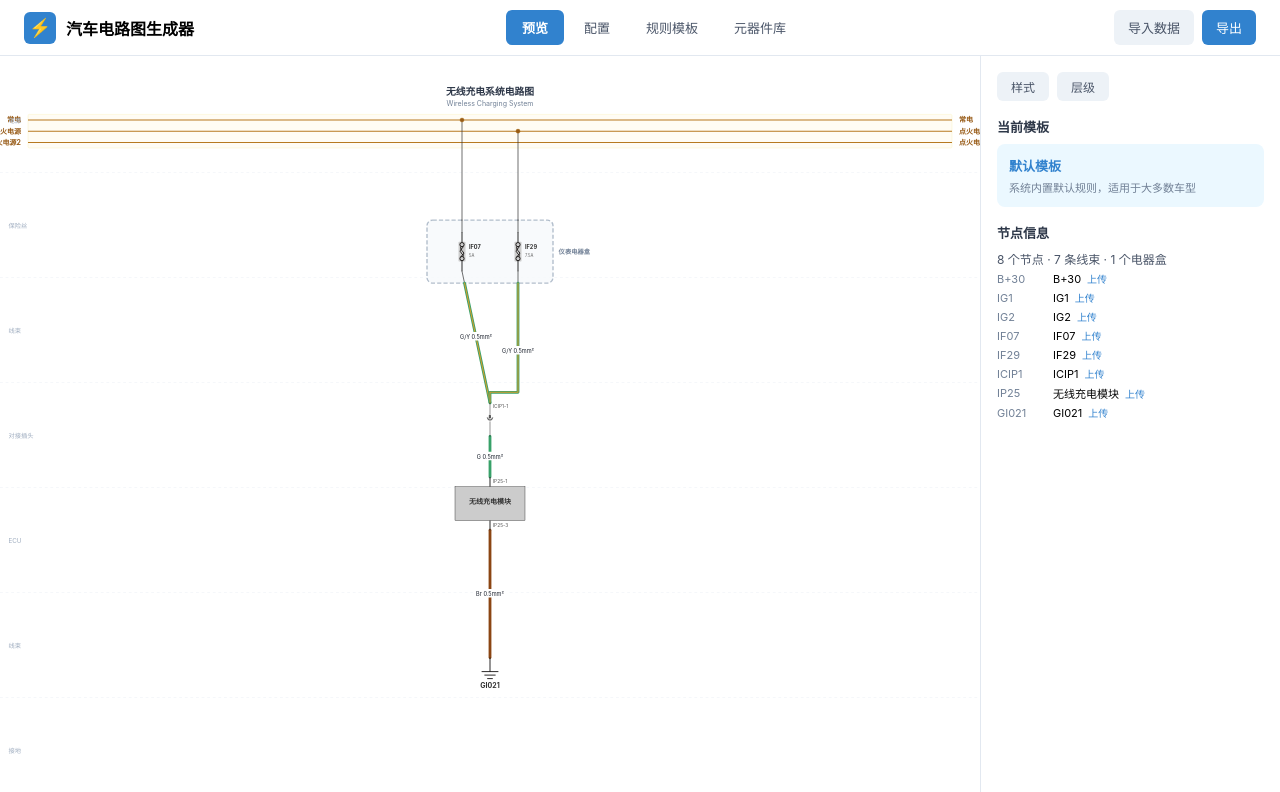
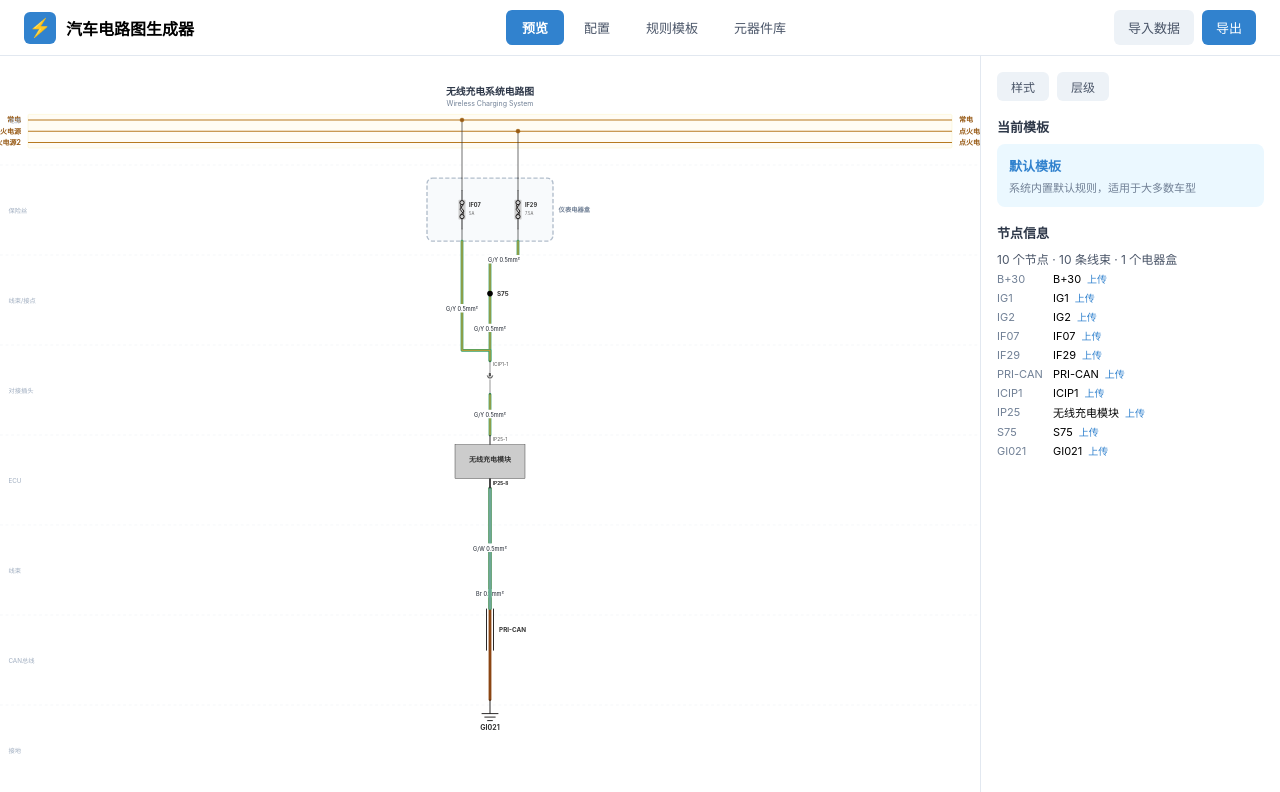
Before and after one commit to ZhahaSy/circuit, a React (Vite) app: page / in a window 1280 px wide. Shown: the top 792 px of the page. Built offline with nearby package versions, Linux system fonts and the light colour scheme.

Commit message:
feat: 新增 CAN 总线组件类型
- types.ts 新增 'can' ComponentType
- 新建 CanBusNode 渲染组件（CAN-H/CAN-L 双垂直线）
- DragContainer 注册 can 节点渲染
- wireRouter/computePositions/autoLayers/defaultStyles 补充 can 配置

```diff
--- a/src/layout/autoLayers.ts
+++ b/src/layout/autoLayers.ts
@@ -83,6 +83,21 @@ export function autoLayers(data: CircuitData): LayerConfig[] {
     g.types.add(node.type);
   }
 
+  // Extract splice nodes from each depth group — they belong in harness layers
+  const spliceByDepth = new Map<number, string[]>();
+  for (const [depth, group] of depthGroups) {
+    const spliceIds = group.ids.filter(id => {
+      const node = nodes.find(n => n.id === id);
+      return node?.type === 'splice';
+    });
+    if (spliceIds.length > 0) {
+      spliceByDepth.set(depth, spliceIds);
+      group.ids = group.ids.filter(id => !spliceIds.includes(id));
+      group.types.delete('splice');
+      // If group is now empty, keep it but it will be skipped
+    }
+  }
+
   // Sort depths and build layer configs
   const sortedDepths = [...depthGroups.keys()].sort((a, b) => a - b);
 
@@ -91,13 +106,17 @@ export function autoLayers(data: CircuitData): LayerConfig[] {
     switch: '开关', splice: '接点', connector: '连接器',
     connector_plug: '对接插头', ecu: 'ECU', ic: '集成电路',
     sensor: '传感器', actuator: '执行器', resistor: '电阻/模块',
-    capacitor: '电容', diode: '二极管', transistor: '三极管',
+    capacitor: '电容', diode: '二极管', transistor: '三极管', can: 'CAN总线',
   };
 
   const layers: LayerConfig[] = [];
   for (let i = 0; i < sortedDepths.length; i++) {
     const depth = sortedDepths[i];
     const group = depthGroups.get(depth)!;
+    // Skip empty groups (all nodes were splices extracted out)
+    if (group.ids.length === 0 && !spliceByDepth.has(depth)) continue;
+
+    if (group.ids.length > 0) {
       const types = [...group.types];
       const labels = types.map(t => LABEL_MAP[t] || t);
       layers.push({
@@ -106,19 +125,49 @@ export function autoLayers(data: CircuitData): LayerConfig[] {
         types,
         nodeIds: group.ids,
       });
+    }
 
-    // 在保险丝/继电器层、ECU/模块层后插入线束层
+    // 在保险丝/继电器层、ECU/模块层后插入线束层，splice 节点放入线束层
     if (i < sortedDepths.length - 1) {
+      const types = [...group.types];
       const needsHarness = types.includes('fuse') || types.includes('relay')
         || types.includes('ecu') || types.includes('ic');
-      if (needsHarness) {
+      // Also create harness if there are splice nodes at this depth
+      const splicesAtDepth = spliceByDepth.get(depth) ?? [];
+      // Look ahead: splice nodes at the next depth should go into this harness too
+      const nextDepth = sortedDepths[i + 1];
+      const splicesAtNext = nextDepth != null ? (spliceByDepth.get(nextDepth) ?? []) : [];
+      const harnessNodeIds = [...splicesAtDepth, ...splicesAtNext];
+
+      if (needsHarness || harnessNodeIds.length > 0) {
+        const harnessTypes: ComponentType[] = harnessNodeIds.length > 0 ? ['splice'] : [];
         layers.push({
           id: `harness_${depth}`,
-          label: '线束',
-          types: [],
-          nodeIds: [],
+          label: harnessNodeIds.length > 0 ? '线束/接点' : '线束',
+          types: harnessTypes,
+          nodeIds: harnessNodeIds,
         });
+        // Mark these splices as placed
+        if (splicesAtDepth.length > 0) spliceByDepth.delete(depth);
+        if (splicesAtNext.length > 0) spliceByDepth.delete(nextDepth);
       }
+    }
+  }
+
+  // Place any remaining unplaced splice nodes into the last harness or a new layer
+  for (const [depth, spliceIds] of spliceByDepth) {
+    // Find the harness layer just before this depth, or append
+    const lastHarness = layers.findLast(l => l.id.startsWith('harness_'));
+    if (lastHarness) {
+      lastHarness.nodeIds = [...(lastHarness.nodeIds ?? []), ...spliceIds];
+      if (!lastHarness.types.includes('splice')) lastHarness.types.push('splice');
+    } else {
+      layers.push({
+        id: `splice_${depth}`,
+        label: '接点',
+        types: ['splice'],
+        nodeIds: spliceIds,
+      });
     }
   }
 
--- a/src/layout/computePositions.ts
+++ b/src/layout/computePositions.ts
@@ -100,7 +100,7 @@ const NODE_HALF_WIDTHS: Partial<Record<ComponentType, number>> = {
   power: 12, ground: 14, fuse: 16, relay: 30, switch: 16,
   splice: 12, connector: 22, connector_plug: 16, ecu: 52,
   sensor: 24, actuator: 24, resistor: 20, capacitor: 16,
-  diode: 16, transistor: 16, ic: 32,
+  diode: 16, transistor: 16, ic: 32, can: 12,
 };
 
 /** Minimum gap between node bounding boxes */
--- a/src/layout/wireRouter.ts
+++ b/src/layout/wireRouter.ts
@@ -15,7 +15,7 @@ const PORT_OFFSETS: Record<ComponentType, { top: number; bottom: number }> = {
   fuse:           { top: -28, bottom: 28 },
   relay:          { top: -34, bottom: 34 },
   switch:         { top: -28, bottom: 28 },
-  splice:         { top: -24, bottom: 24 },
+  splice:         { top: -4, bottom: 4 },
   connector:      { top: -34, bottom: 34 },
   connector_plug: { top: -24, bottom: 24 },
   ecu:            { top: -38, bottom: 38 },
@@ -26,6 +26,7 @@ const PORT_OFFSETS: Record<ComponentType, { top: number; bottom: number }> = {
   diode:          { top: -20, bottom: 20 },
   transistor:     { top: -20, bottom: 20 },
   ic:             { top: -30, bottom: 30 },
+  can:            { top: -30, bottom: 30 },
 };
 
 function getPortY(nodeY: number, peerY: number, type: ComponentType): number {
@@ -204,6 +205,33 @@ export function routeWires(
     }
   }
 
+  // ── Phase 1.5: Move vertical wires that converge with non-vertical wires ──
+  // If a vertical wire shares an endpoint with a non-vertical wire, move it to
+  // needsChannel so convergence detection in Phase 4 can handle them together.
+  const channelEndpoints = new Set<string>();
+  for (const item of needsChannel) {
+    channelEndpoints.add(`${Math.round(item.fromPos.x)},${Math.round(item.fromPos.y)}`);
+    channelEndpoints.add(`${Math.round(item.toPos.x)},${Math.round(item.toPos.y)}`);
+  }
+  for (const [key, group] of straightByX) {
+    const remaining: typeof group = [];
+    for (const item of group) {
+      const fromKey = `${Math.round(item.fromPos.x)},${Math.round(item.fromPos.y)}`;
+      const toKey = `${Math.round(item.toPos.x)},${Math.round(item.toPos.y)}`;
+      if (channelEndpoints.has(fromKey) || channelEndpoints.has(toKey)) {
+        const midY = (item.fromPos.y + item.toPos.y) / 2;
+        needsChannel.push({ wire: item.wire, fromPos: item.fromPos, toPos: item.toPos, midY });
+      } else {
+        remaining.push(item);
+      }
+    }
+    if (remaining.length === 0) {
+      straightByX.delete(key);
+    } else {
+      straightByX.set(key, remaining);
+    }
+  }
+
   const routed: RoutedWire[] = [];
 
   // ── Phase 2: Route power bus wires with X offset ──
@@ -225,7 +253,7 @@ export function routeWires(
   }
 
   // ── Phase 3: Route straight vertical wires with X offset ──
-  // Only offset wires whose Y ranges actually overlap
+  // Only offset wires whose Y ranges actually overlap AND are not serial (sharing an endpoint)
   for (const [, group] of straightByX) {
     // Build overlap clusters: wires that share overlapping Y ranges
     const items = group.map(item => ({
@@ -235,13 +263,21 @@ export function routeWires(
     }));
     items.sort((a, b) => a.minY - b.minY);
 
-    // Greedy clustering: group wires with overlapping Y ranges
+    // Check if two wires are serial (share an endpoint node)
+    function areSerial(a: typeof items[0], b: typeof items[0]): boolean {
+      const aNodes = [a.wire.from.nodeId, a.wire.to.nodeId];
+      const bNodes = [b.wire.from.nodeId, b.wire.to.nodeId];
+      return aNodes.some(n => bNodes.includes(n));
+    }
+
+    // Greedy clustering: group wires with overlapping Y ranges, but NOT serial wires
     const clusters: typeof items[] = [];
     for (const item of items) {
       let placed = false;
       for (const cluster of clusters) {
         const clusterMaxY = Math.max(...cluster.map(c => c.maxY));
-        if (item.minY < clusterMaxY - EPS) {
+        // Only cluster if overlapping AND not serial with any wire in the cluster
+        if (item.minY < clusterMaxY - EPS && !cluster.some(c => areSerial(c, item))) {
           cluster.push(item);
           placed = true;
           break;
--- a/src/styles/defaultStyles.ts
+++ b/src/styles/defaultStyles.ts
@@ -43,6 +43,7 @@ const NODE_TYPE_STYLES: Record<string, NodeStyleConfig> = {
   connector: { fill: '#fff', stroke: '#040000', strokeWidth: 1, textColor: '#333', fontSize: 9 },
   connector_plug: { fill: '#fff', stroke: '#040000', strokeWidth: 1.2, textColor: '#333', fontSize: 9 },
   ecu: { fill: '#ccc', stroke: '#000', strokeWidth: 0.5, textColor: '#333', fontSize: 10 },
+  can: { fill: 'none', stroke: '#040000', strokeWidth: 1.2, textColor: '#333', fontSize: 9 },
 };
 
 export const defaultStyleConfig: StyleConfig = {
--- a/src/types.ts
+++ b/src/types.ts
@@ -16,7 +16,8 @@ export type ComponentType =
   | 'capacitor'       // 电容
   | 'diode'           // 二极管
   | 'transistor'      // 三极管
-  | 'ic';             // 集成电路
+  | 'ic'              // 集成电路
+  | 'can';            // CAN总线
 
 export interface CircuitNode {
   id: string;
--- a/src/wirelessChargingData.ts
+++ b/src/wirelessChargingData.ts
@@ -14,6 +14,8 @@ export const wirelessChargingCircuit: CircuitData = {
     { id: 'IF07', type: 'fuse', label: 'IF07', sublabel: '5A' },
     { id: 'IF29', type: 'fuse', label: 'IF29', sublabel: '7.5A' },
 
+    { id: 'PRI-CAN', label: 'PRI-CAN', type: 'can' },
+
     // ═══ 对接插头层 ═══
     { id: 'ICIP1', type: 'connector_plug', label: 'ICIP1' },
     // { id: 'ICIP1_D27', type: 'connector_plug', label: 'ICIP1,D27', sublabel: '对接插头', pins: ['1', '6'] },
@@ -23,7 +25,7 @@ export const wirelessChargingCircuit: CircuitData = {
     { id: 'IP25', type: 'ecu', label: '无线充电模块' },
 
     // // ═══ 接头/接点层 ═══
-    // { id: 'S75', type: 'splice', label: 'S75' },
+    { id: 'S75', type: 'splice', label: 'S75' },
     // { id: 'SB15', type: 'splice', label: 'SB15' },
 
     // // ═══ 被动元件 ═══
@@ -39,7 +41,8 @@ export const wirelessChargingCircuit: CircuitData = {
 
     // ── 保险丝 → 对接插头 ──
     { id: 'w03', from: { nodeId: 'IF07' }, to: { nodeId: 'ICIP1', pin: '1' }, color: 'G/Y', gauge: 0.5 },
-    { id: 'w04', from: { nodeId: 'IF29' }, to: { nodeId: 'ICIP1', pin: '1' }, color: 'G/Y', gauge: 0.5 },
+    { id: 'w04', from: { nodeId: 'IF29' }, to: { nodeId: 'S75' }, color: 'G/Y', gauge: 0.5 },
+    { id: 'w05', from: { nodeId: 'S75' }, to: { nodeId: 'ICIP1', pin: '1' }, color: 'G/Y', gauge: 0.5 },
 
     // ── KL87 → ECU（继电器输出线） ──
     { id: 'w09', from: { nodeId: 'KL87' }, to: { nodeId: 'IP25' }, color: 'G', gauge: 0.85 },
@@ -50,13 +53,15 @@ export const wirelessChargingCircuit: CircuitData = {
     // { id: 'w12', from: { nodeId: 'IP25' }, to: { nodeId: 'IPBD1_D11' }, color: 'Br', gauge: 0.5 },
 
     // // ── 对接插头 → 无线充电模块 ──
-    { id: 'w13', from: { nodeId: 'ICIP1', pin: '1' }, to: { nodeId: 'IP25', pin: '1' }, color: 'G', gauge: 0.5 },
+    { id: 'w13', from: { nodeId: 'ICIP1', pin: '1' }, to: { nodeId: 'IP25', pin: '1' }, color: 'G/Y', gauge: 0.5 },
     // { id: 'w14', from: { nodeId: 'ICIP1', pin: '6' }, to: { nodeId: 'IP25', pin: '6' }, color: 'G', gauge: 0.5 },
 
     // // ── SB15 接点 ──
     // { id: 'w15', from: { nodeId: 'BD106' }, to: { nodeId: 'SB15' }, color: 'Br', gauge: 0.5 },
 
     { id: 'w17', from: { nodeId: 'IP25', pin: '3' }, to: { nodeId: 'GI021' }, color: 'Br', gauge: 0.5 },
+    { id: 'w18', from: { nodeId: 'IP25', pin: '4' }, to: { nodeId: 'PRI-CAN', pin: '0' }, color: 'G', gauge: 0.5 },
+    { id: 'w19', from: { nodeId: 'IP25', pin: '5' }, to: { nodeId: 'PRI-CAN', pin: '1' }, color: 'G/W', gauge: 0.5 },
   ],
   fuseBoxes: [
     { id: 'IPJB_A2', label: '仪表电器盒', children: ['IF07', 'IF29'] },
```
Also changed, not shown: src/components/DragContainer.tsx (+5 -2 lines), src/components/nodes/CanBusNode.tsx (added, +28 -0 lines), src/components/nodes/SpliceNode.tsx (+5 -9 lines). Lines whose indentation alone changed are shown as unchanged.
